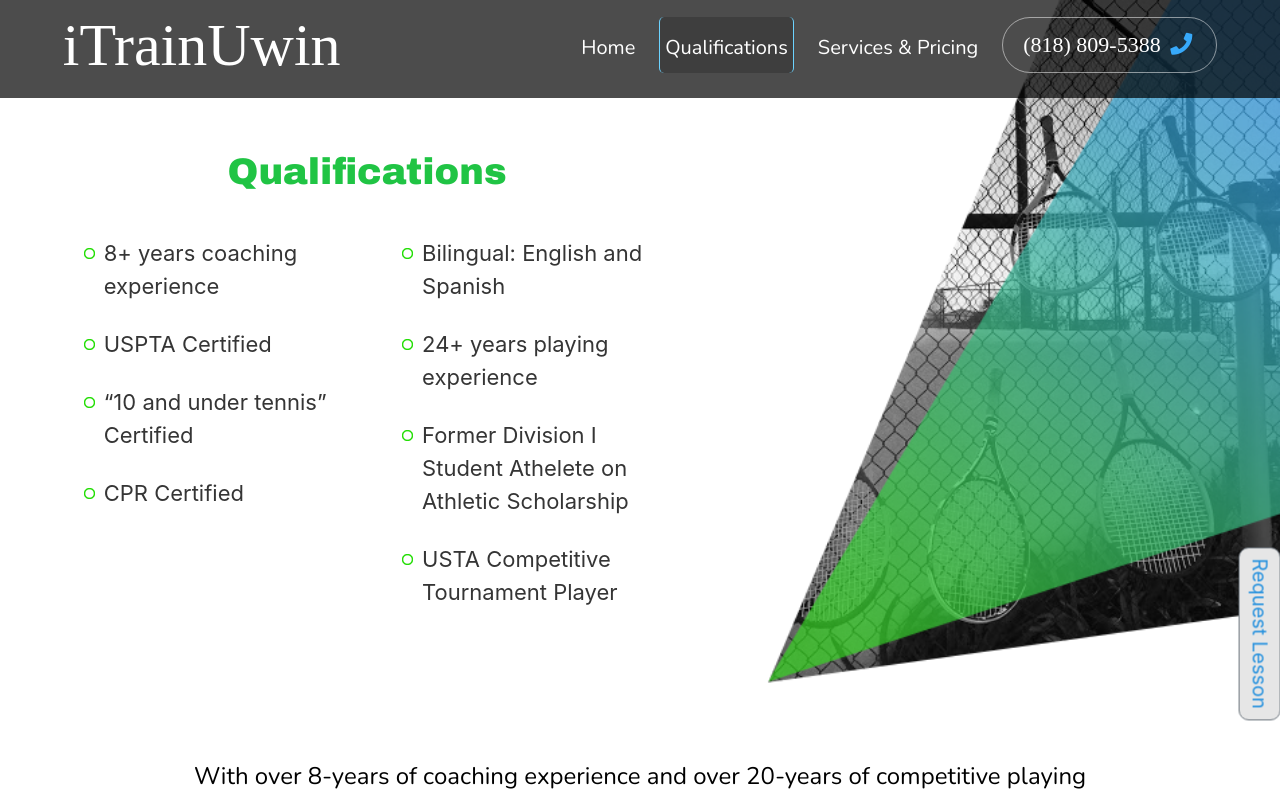
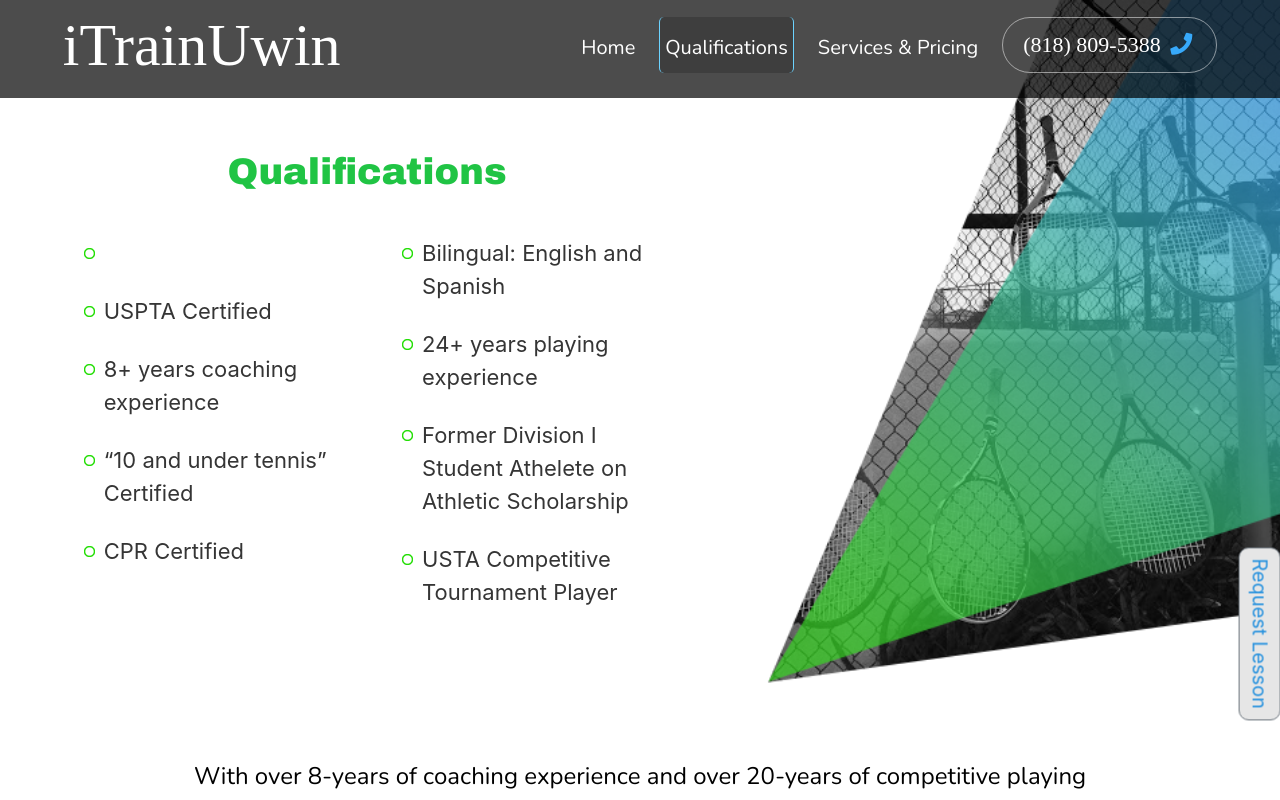
Before and after one commit to mtaslagyan/itrainuwin, a React (Create React App) app: page /qualifications in a window 1280 px wide. Shown: the top 800 px of the page. Built offline with nearby package versions, Linux system fonts and the light colour scheme; a web font is replaced by a local one.

Commit message:
Update Qualifications.js

```diff
--- a/src/components/Bio/Qualifications.js
+++ b/src/components/Bio/Qualifications.js
@@ -16,8 +16,9 @@ const Bio_Home = () => {
                 <div className="col-0 col-lg-1"></div>
                 <div className="col-6 col-lg-5">
                   <ul className="qualifications">
+                    <li><img src=""/></li>
+                    <li>USPTA Certified</li>
                     <li>8+ years coaching experience</li>
-                    <li>USPTA Certified</li>
                     <li>“10 and under tennis” Certified</li>
                     <li>CPR Certified</li>
                   </ul>
```
